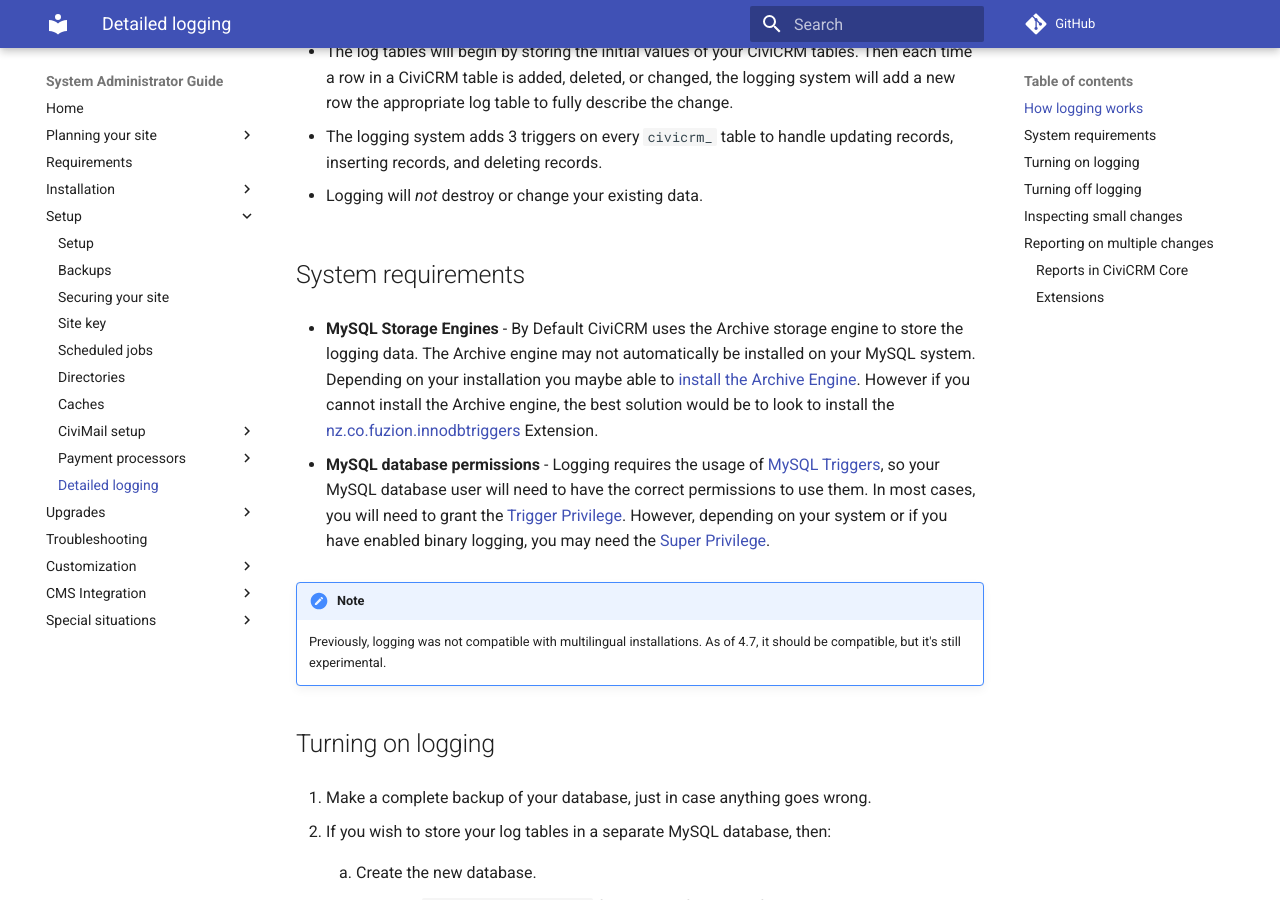
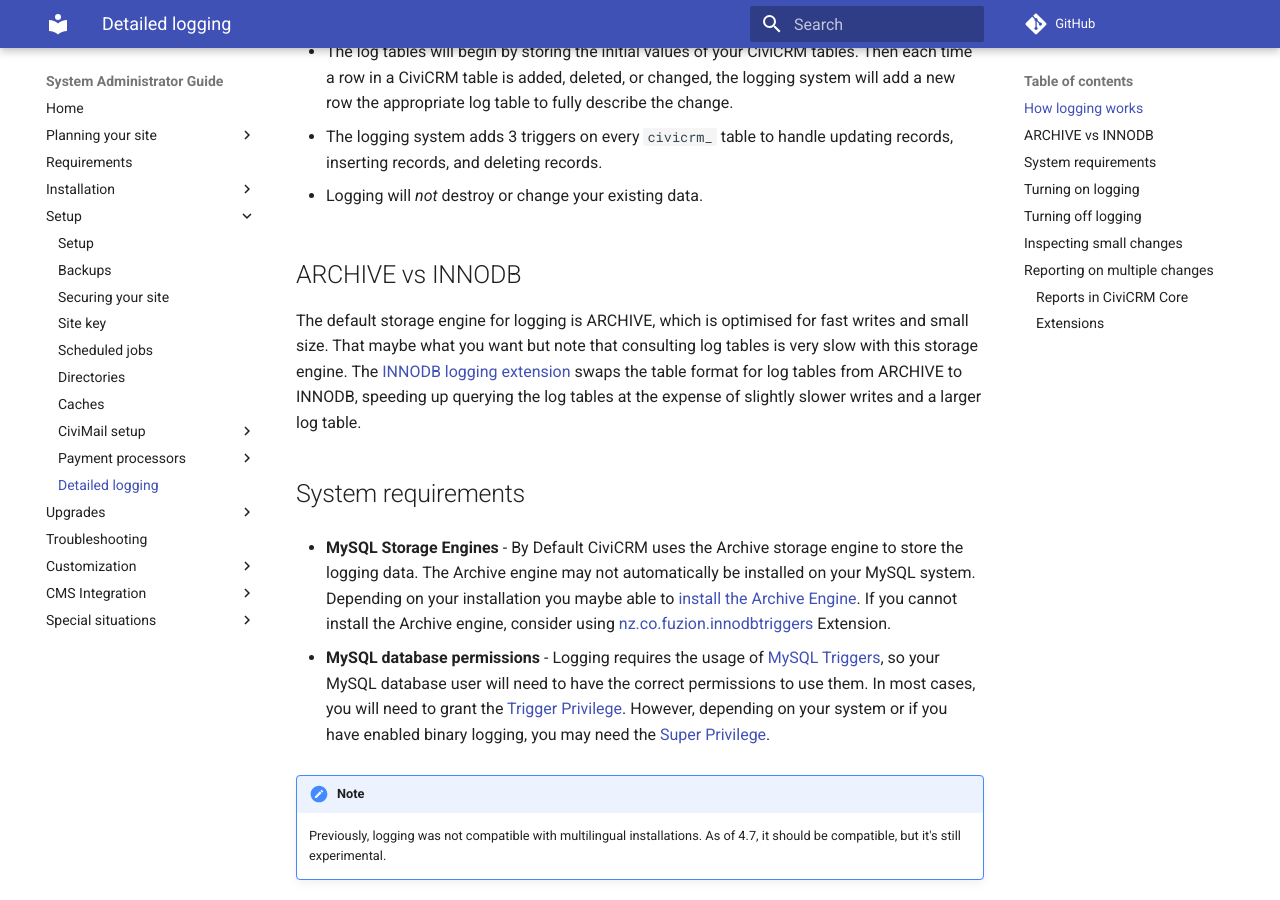
Before and after one commit to civicrm/civicrm-sysadmin-guide, an MkDocs documentation site: the page built from docs/setup/logging.md, in a window 1280 px wide and 900 px high, scrolled down 778 px. Built offline with MkDocs 1.6.1 and Material for MkDocs 9.7.7, drawn with Linux system fonts in a browser that asks for light colours; comment, search, counter and statistics services are not loaded; old or Windows-style settings are respelled for this version of MkDocs.

Commit message:
Discussion of ARCHIVE vs INNODB

```diff
--- a/docs/setup/logging.md
+++ b/docs/setup/logging.md
@@ -19,10 +19,13 @@ Detailed logging (aka "logging") allows you to maintain a full history of *all*
 
 * Logging will _not_ destroy or change your existing data.
 
+## ARCHIVE vs INNODB
+
+The default storage engine for logging is ARCHIVE, which is optimised for fast writes and small size. That maybe what you want but note that consulting log tables is very slow with this storage engine. The [INNODB logging extension](https://github.com/eileenmcnaughton/nz.co.fuzion.innodbtriggers) swaps the table format for log tables from ARCHIVE to INNODB, speeding up querying the log tables at the expense of slightly slower writes and a larger log table.
 
 ## System requirements
 
-* **MySQL Storage Engines** - By Default CiviCRM uses the Archive storage engine to store the logging data. The Archive engine may not automatically be installed on your MySQL system. Depending on your installation you maybe able to [install the Archive Engine](https://stackoverflow.com/questions/26996618/install-mariadb-archive-engine). However if you cannot install the Archive engine, the best solution would be to look to install the [nz.co.fuzion.innodbtriggers](https://github.com/eileenmcnaughton/nz.co.fuzion.innodbtriggers) Extension.
+* **MySQL Storage Engines** - By Default CiviCRM uses the Archive storage engine to store the logging data. The Archive engine may not automatically be installed on your MySQL system. Depending on your installation you maybe able to [install the Archive Engine](https://stackoverflow.com/questions/26996618/install-mariadb-archive-engine). If you cannot install the Archive engine, consider using [nz.co.fuzion.innodbtriggers](https://github.com/eileenmcnaughton/nz.co.fuzion.innodbtriggers) Extension.
 
 * **MySQL database permissions** - Logging requires the usage of [MySQL Triggers](https://dev.mysql.com/doc/en/triggers.html), so your MySQL database user will need to have the correct permissions to use them. In most cases, you will need to grant the [Trigger Privilege](https://dev.mysql.com/doc/en/privileges-provided.html#priv_trigger). However, depending on your system or if you have enabled binary logging, you may need the [Super Privilege](https://dev.mysql.com/doc/refman/5.7/en/privileges-provided.html#priv_super).
 
```
